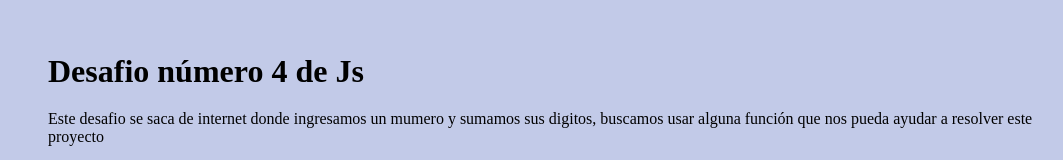
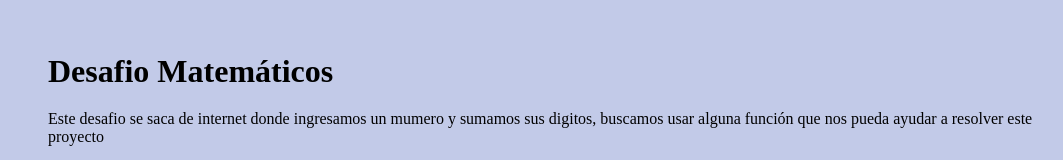
Before and after one commit to Tomytool/desafio_4_Moyano, a website: page index.html in a window 1280 px wide. Shown: the part 238-398 px from the top of the page, without its empty margins (80-1143 px from the left). Drawn offline with Linux system fonts and the light colour scheme.

Commit message:
Se cambia el titulo del proyecto

```diff
--- a/index.html
+++ b/index.html
@@ -9,7 +9,7 @@
   </head>
   <body>
     <main class="contenedor">
-      <h1 class="caja">Desafio número 4 de Js</h1>
+      <h1 class="caja">Desafio Matemáticos</h1>
       <p class="caja">
         Este desafio se saca de internet donde ingresamos un mumero y sumamos
         sus digitos, buscamos usar alguna función que nos pueda ayudar a
```
